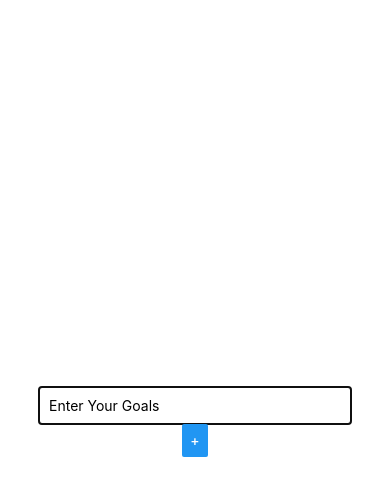
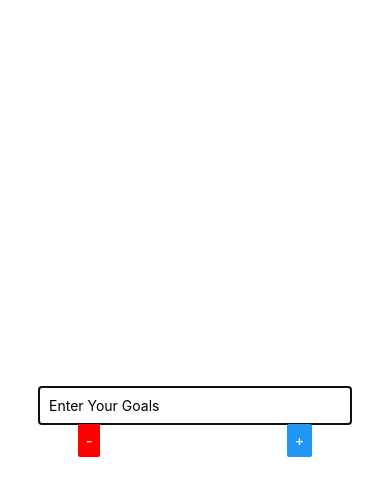
Before and after one commit to ravipjoshi/rn_basics_guid, a React Native app: screen / in a window 390 px wide. Both pictures are taken after a click on the button "ADD NEW GOAL". Shown: the top 496 px of the page. Built offline with nearby package versions, Linux system fonts and the light colour scheme.

Commit message:
Updated goalInput  with extra cancel button and it's behaviour

```diff
--- a/App.js
+++ b/App.js
@@ -21,12 +21,15 @@ export default function App() {
       });
   }
 
+  const cancelGoalAdditionHandler = () =>{
+    setIsAddMode(false);
+  }
 
   return (
 
     <View style={styles.screen}>
       <Button title="Add new Goal" onPress={()=>setIsAddMode(true)}/>
-      <GoalInput visible={isAddMode} onAddGoal={addGoalHandler} />
+      <GoalInput visible={isAddMode} onAddGoal={addGoalHandler} onCancel={cancelGoalAdditionHandler}/>
       <FlatList
         keyExtractor={(item,index)=> item.id}
         data={goals}
--- a/components/GoalInput.js
+++ b/components/GoalInput.js
@@ -6,6 +6,12 @@ const GoalInput = props => {
     const inputHandler = enteredText => {
         setEnteredGoal(enteredText)
       }
+
+    const addGoalHandler =() => {
+      props.onAddGoal(enteredGoal);
+      setEnteredGoal('');
+
+    }
     return (
       <Modal visible={props.visible} animationType="slide">
         <View style={styles.InputContainer} >
@@ -15,8 +21,10 @@ const GoalInput = props => {
             onChangeText = {inputHandler}
             value={enteredGoal}
           />
-          <Button title="+"  onPress={props.onAddGoal.bind(this,enteredGoal)}/>
-
+        <View style={styles.buttonContainer}>
+          <Button title="-"  color="red" onPress={props.onCancel} />
+          <Button title="+"  onPress={addGoalHandler}/>
+        </View>
         </View>
       </Modal>
     );
@@ -31,6 +39,11 @@ const styles = StyleSheet.create({
       InputText:{
         width: '80%', padding:10
       },
+      buttonContainer: {
+        flexDirection : 'row',
+        justifyContent: 'space-between',
+        width : '60%'
+      }
 })
 //<Button title="+"  onPress={()=>props.onAddGoal(enteredGoal)}/>
 
```
